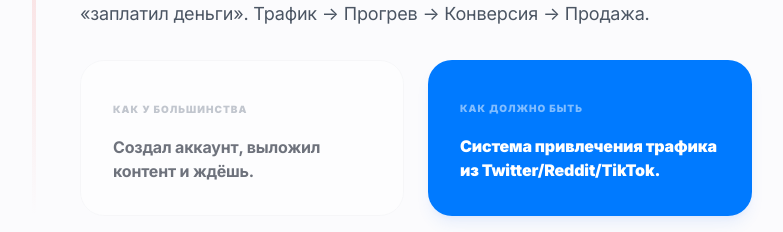
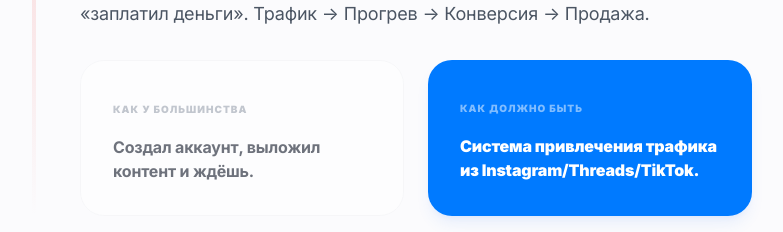
Before and after one commit to whiteedeesign/aimodelclub2, a React (Vite) app: page / in a window 1280 px wide. Shown: the part 6040-6272 px from the top of the page, without its empty margins (224-1007 px from the left). Built offline with nearby package versions, Linux system fonts and the light colour scheme.

Commit message:
Update traffic sources in ProblemChapter component

```diff
--- a/components/ProblemChapter.tsx
+++ b/components/ProblemChapter.tsx
@@ -25,7 +25,7 @@ export const ProblemChapter: React.FC = () => {
       desc: "Никто не придёт сам. Воронка — это путь от «случайно увидел» до «заплатил деньги». Трафик → Прогрев → Конверсия → Продажа.",
       comparison: {
         bad: "Создал аккаунт, выложил контент и ждёшь.",
-        good: "Система привлечения трафика из Twitter/Reddit/TikTok."
+        good: "Система привлечения трафика из Instagram/Threads/TikTok."
       },
       icon: <MousePointerClick size={20} className="text-red-500 md:w-6 md:h-6" />
     },
```
